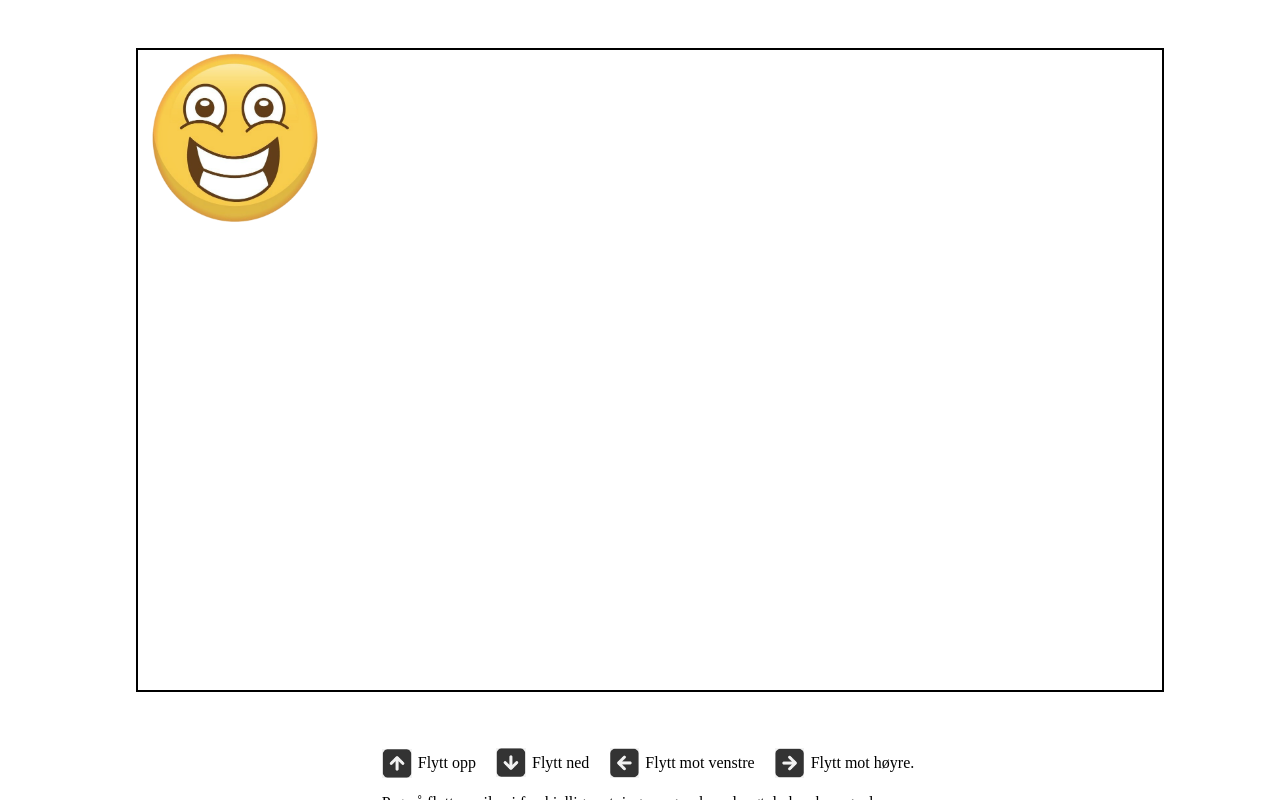
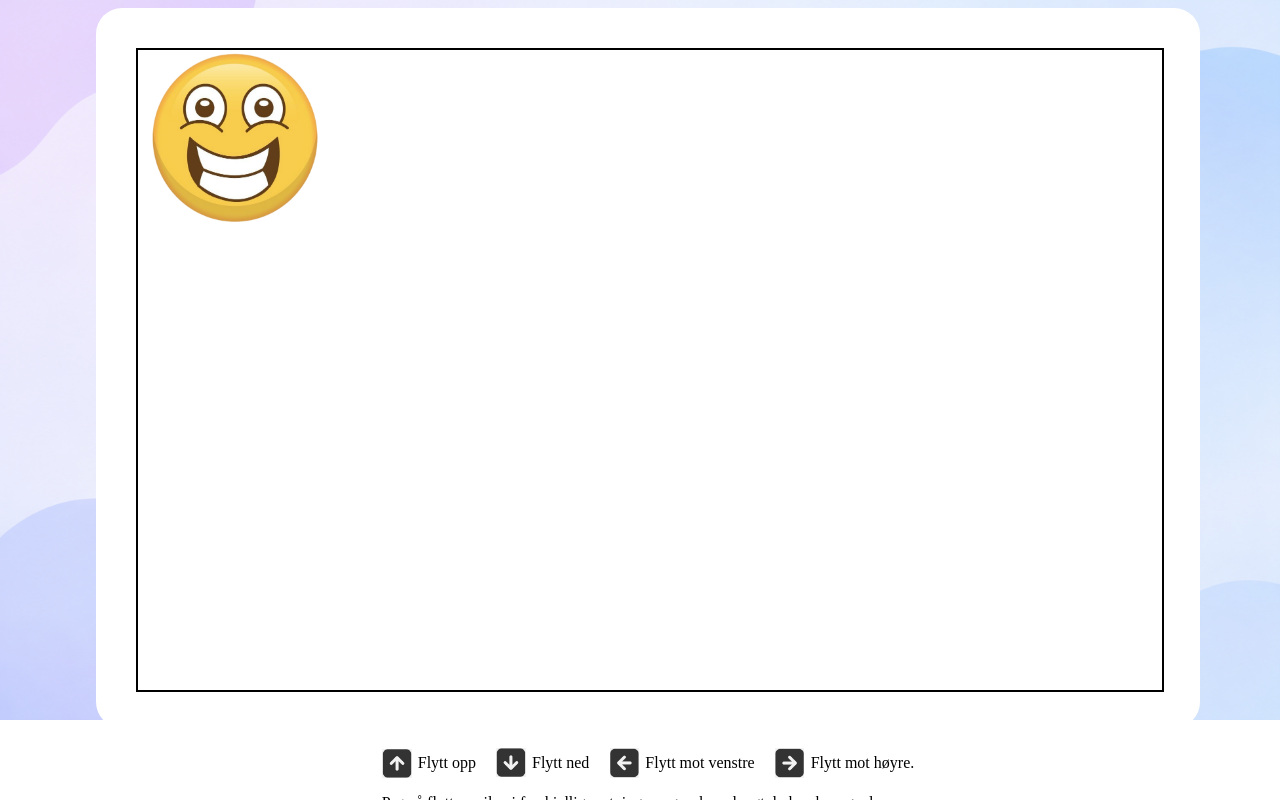
Before and after one commit to beata26pg-hue/move-around, a plain HTML site: page index.html in a window 1280 px wide. Drawn offline with Linux system fonts and the light colour scheme; the site is published under a folder, as on GitHub Pages, so addresses that start at the root find nothing.

Commit message:
bg image fix

```diff
--- a/css/style.css
+++ b/css/style.css
@@ -2,7 +2,7 @@ body {
     box-sizing: border-box;
     position: fixed;
     width: 100%;
-    background-image: url("/./assets/images/background.jpg");
+    background-image: url("../assets/images/background.jpg");
     background-repeat: no-repeat;
     background-size: 100%;
 }
```
